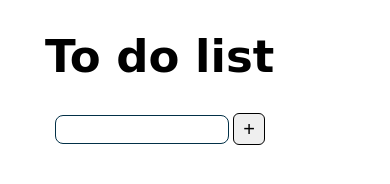
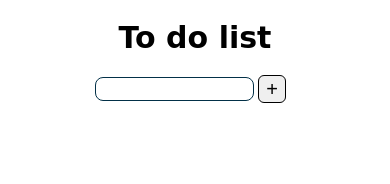
Before and after one commit to Abdullahi-Adan-01/to-do-list-2, a plain HTML site: page index.html in a window 390 px wide. Drawn offline with Linux system fonts and the light colour scheme; a web font is replaced by a local one.

Commit message:
work in progress responsive

```diff
--- a/script.js
+++ b/script.js
@@ -1,13 +1,14 @@
 
 let container = document.getElementsByClassName('container');
+let title = document.querySelector('h1')
 let input = document.getElementById('inputField');
 let button = document.querySelector('button');
 let toDos = document.getElementById('toDoContainer');
 
 
-
-
-
+title.classList.add('responsive-title')
+button.classList.add('responsive-btn')
+input.classList.add('responsive-input')
 
 
 button.addEventListener('click', function () {
--- a/style.css
+++ b/style.css
@@ -81,3 +81,30 @@ input {
     width: 170px;
     border-radius: 6px;
 }
+
+
+@media only screen and (max-width: 480px) {
+    .responsive-title {
+
+        font-size: 30px;
+        text-align: center;
+    }
+
+    .responsive-btn {
+        height: 28px !important;
+        width: 28px !important;
+        /* display: none; */
+
+    }
+
+    .responsive-input {
+        padding: 3.5px;
+        width: 150px;
+    }
+
+    .container {
+        width: 60vw !important;
+        left: 50px;
+        overflow-x: hidden;
+    }
+}
```
